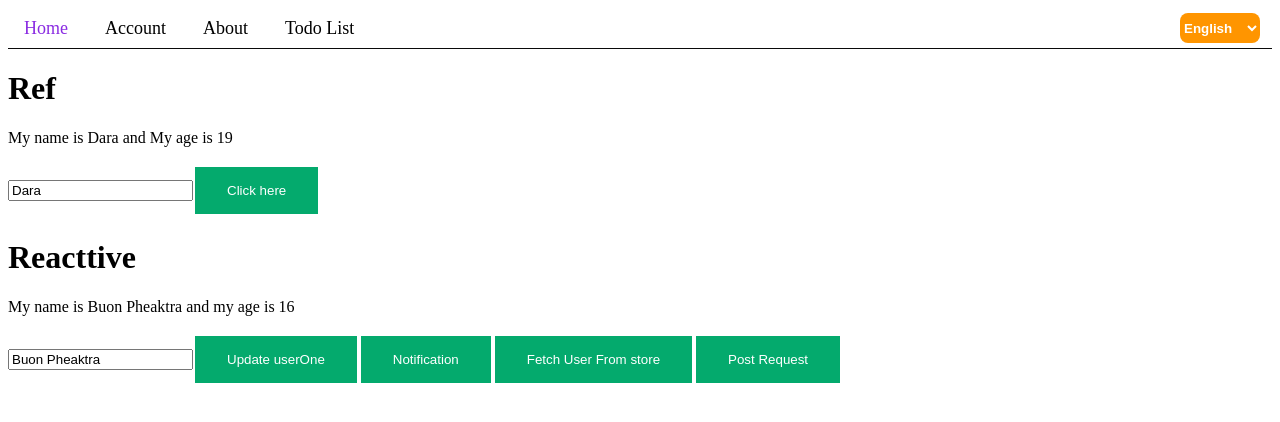
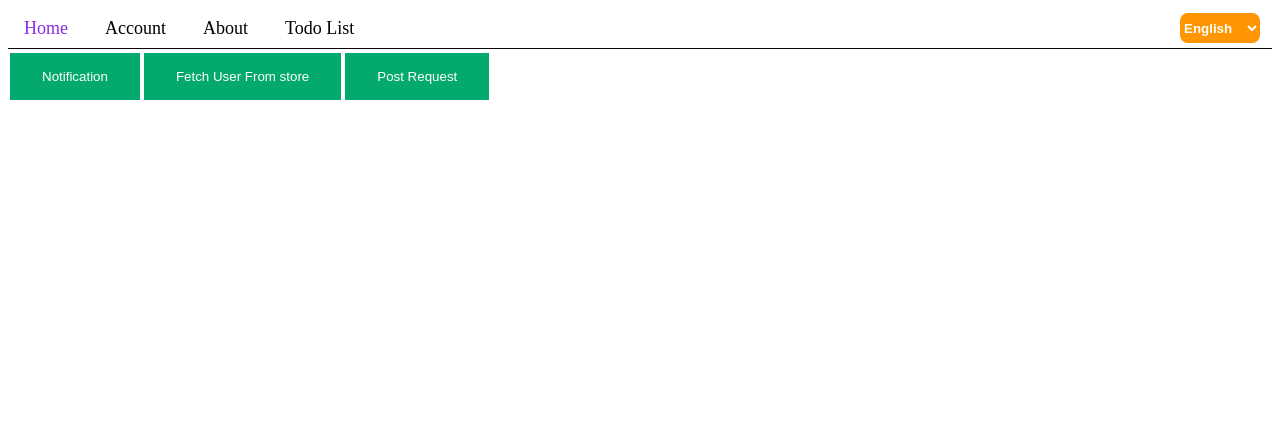
Before and after one commit to buonpheeaktra168/mcnc-assignment-vue, a Vue app: page / in a window 1280 px wide. Shown: the top 422 px of the page. Built offline with nearby package versions, Linux system fonts and the light colour scheme.

Commit message:
prepare project structure

```diff
--- a/src/views/AboutView.vue
+++ /dev/null
@@ -1,70 +0,0 @@
-<template>
-  <div class="about">
-    <h1>This is an about page</h1>
-    <div class="body">
-      <Suspense v-if="isModalActive">
-        <Modal @isClose="closeModal" title="Hello" close="close" message="Do you want to close?" />
-        <template #fallback>
-          <LoadingSpinner title="Loading ..." />
-        </template>
-      </Suspense>
-    </div>
-    <button @click="openModal">Open Modal</button>
-    <h1>Pinia test</h1>
-    <div>
-      <p>{{ store.user.name }}</p>
-      <p>{{ store.user.email }}</p>
-      <p>{{ store.website }}</p>
-      <input type="text" v-model="nameInput" placeholder="New Name">
-      <button @click="handleSubmit">Change Name</button>
-      <p>Count is{{counterStore.count}}</p>
-      <button @click="counterStore.increment(1)">Increment</button>
-      <button @click="counterStore.waitAndAdd">wait count</button>
-    </div>
-  </div>
-
-</template>
-
-<script setup>
-import { ref, defineAsyncComponent } from "vue";
-import { useUserStore } from "../store/user";
-import { useCounterStore } from "../store/counter";
-
-const isModalActive = ref(null);
-const store = useUserStore();
-const counterStore = useCounterStore()
-const nameInput = ref("");
-
-counterStore.count++;
-counterStore.increment(2);
-
-const Modal = defineAsyncComponent({
-  loader: () => import('../components/Modal.vue'),
-})
-const LoadingSpinner = defineAsyncComponent(() => import('../components/LoadingSpinner.vue'))
-
-const openModal = () => {
-  isModalActive.value = true
-}
-const closeModal = () => {
-  isModalActive.value = false
-}
-
-const handleSubmit = () => {
-  store.changeName(nameInput.value);
-  nameInput.value = "";
-}
-</script>
-
-<style>
-.about {
-  display: flex;
-  width: 100%;
-  margin: 0;
-  padding: 0;
-  background-color: rgb(255, 255, 255);
-  height: 100vh;
-  flex-direction: column;
-  align-items: center;
-}
-</style>
--- a/src/views/HomeView.vue
+++ /dev/null
@@ -1,50 +0,0 @@
-<template>
-  <h1>Ref</h1>
-  <p ref="p">My name is {{ name }} and My age is {{ age }}</p>
-  <input type="text" v-model="name">
-  <button @click="handleClick">Click here</button>
-  <h1>Reacttive</h1>
-  <p>My name is {{ userOne.name }} and my age is {{ userOne.age }}</p>
-  <input type="text" v-model="userOne.name">
-  <button @click="updateUserOne">Update userOne</button>
-  <a href="/notification"><button>Notification</button></a>
-  <a href="/fetchUser"><button>Fetch User From store</button></a>
-  <a href="/postRequest"><button>Post Request</button></a>
-</template>
-
-<script>
-import { ref, reactive } from 'vue'
-
-export default {
-  data() {
-    return {
-    }
-  },
-  setup() {
-    console.log('setup')
-    let name = ref('Dara')
-    let age = ref(19)
-
-    const userOne = reactive({ name: 'Buon Pheaktra', age: 16 })
-
-    const handleClick = () => {
-      name.value = '',
-        age.value = ''
-    }
-
-    function updateUserOne() {
-      userOne.name = "Luka Ku"
-      userOne.age = "30"
-    }
-
-    return {
-      name: name, age: age, handleClick, userOne, updateUserOne
-    }
-
-  },
-
-}
-</script>
-<style>
-
-</style>
--- /dev/null
+++ b/src/views/abouts/views/AboutView.vue
@@ -0,0 +1,46 @@
+<template>
+  <div class="about">
+    <h1>This is an about page</h1>
+    <div class="body">
+      <Suspense v-if="isModalActive">
+        <Modal @isClose="closeModal" title="Hello" close="close" message="Do you want to close?" />
+        <template #fallback>
+          <LoadingSpinner title="Loading ..." />
+        </template>
+      </Suspense>
+    </div>
+    <button @click="openModal">Open Modal</button>
+  </div>
+
+</template>
+
+<script setup>
+import { ref, defineAsyncComponent } from "vue";
+
+const isModalActive = ref(null);
+
+const Modal = defineAsyncComponent({
+  loader: () => import('../../../components/Modal.vue'),
+})
+const LoadingSpinner = defineAsyncComponent(() => import('../../../components/LoadingSpinner.vue'))
+
+const openModal = () => {
+  isModalActive.value = true
+}
+const closeModal = () => {
+  isModalActive.value = false
+}
+</script>
+
+<style>
+.about {
+  display: flex;
+  width: 100%;
+  margin: 0;
+  padding: 0;
+  background-color: rgb(255, 255, 255);
+  height: 100vh;
+  flex-direction: column;
+  align-items: center;
+}
+</style>
--- /dev/null
+++ b/src/views/home/views/HomeView.vue
@@ -0,0 +1,17 @@
+<template>
+  <a href="/notification"><button>Notification</button></a>
+  <a href="/fetchUser"><button>Fetch User From store</button></a>
+  <a href="/postRequest"><button>Post Request</button></a>
+</template>
+
+<script>
+import { ref, reactive } from 'vue'
+
+export default {
+
+
+}
+</script>
+<style>
+
+</style>
```
Also changed, not shown: src/router/index.js (+4 -7 lines), src/views/accounts/views/AccountView.vue (renamed from src/views/AccountView.vue), src/views/todos/components/TodoCard.vue (renamed from src/components/TodoCard.vue), src/views/todos/views/TodoListView.vue (renamed from src/views/TodoListView.vue).
